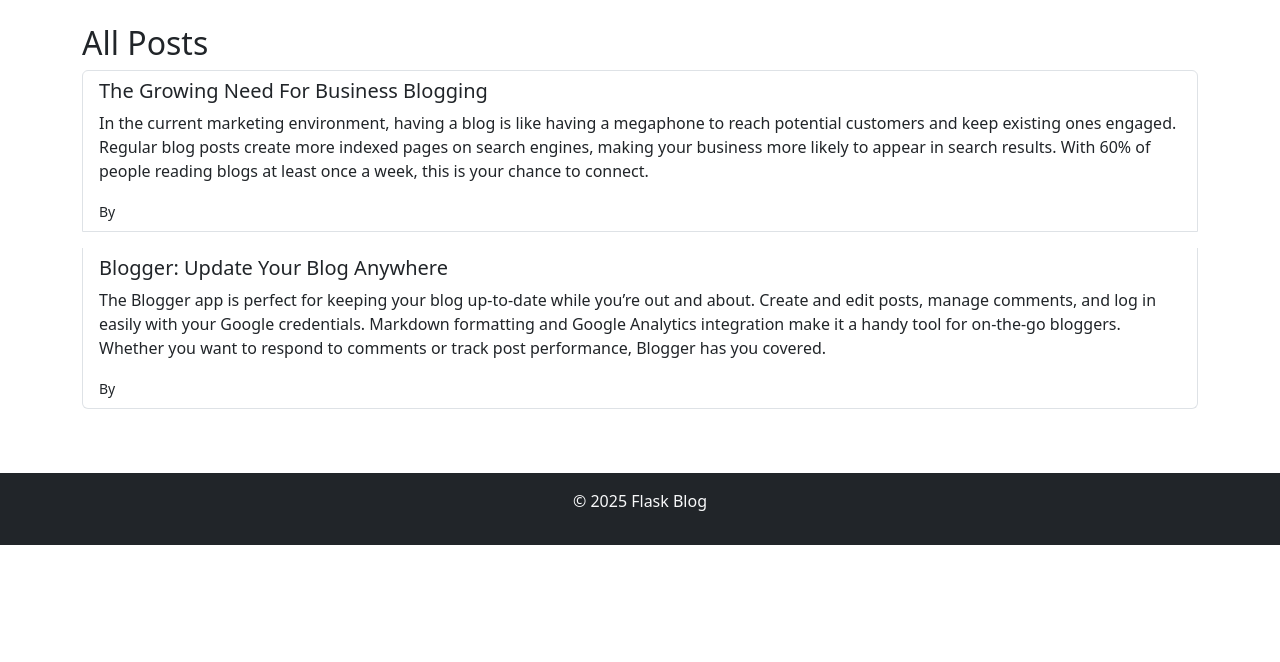
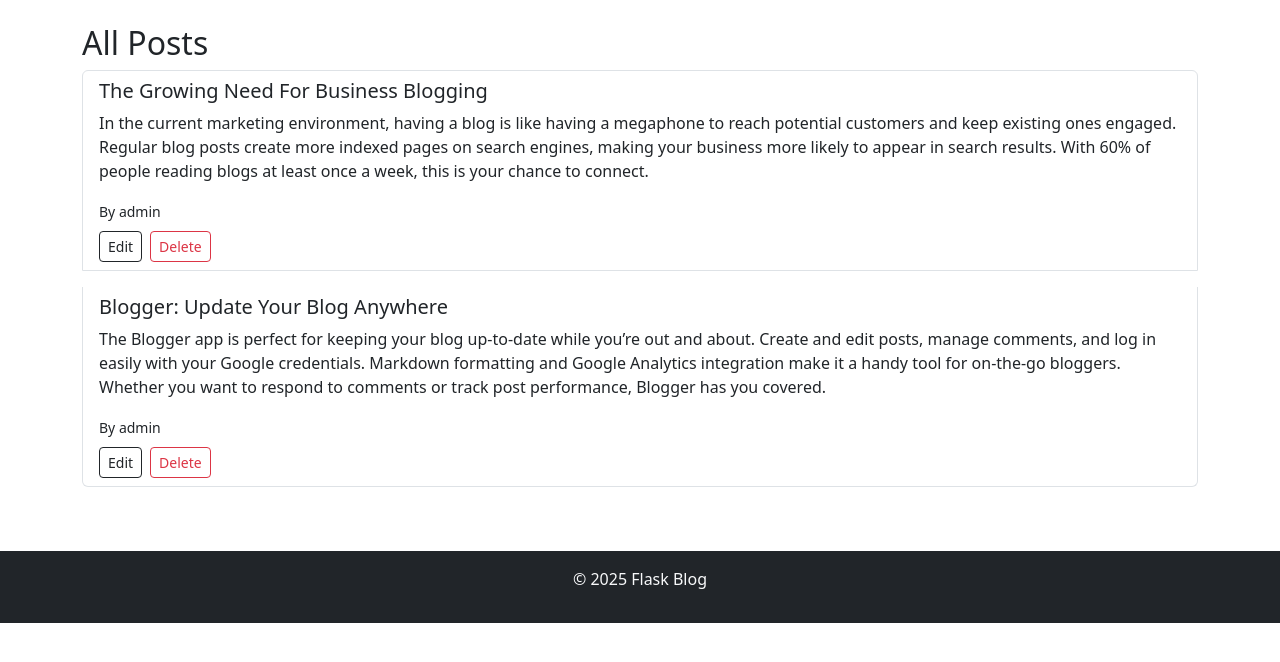
Before and after one commit to Ahad077/Blog-App, a Flask app: template templates/home.html in a window 1280 px wide. Shown: the part 56-718 px from the top of the page. Run offline with Flask 3, Linux system fonts and the light colour scheme; the template is opened without the code that fills it: values that come from a table or form of the project are taken from there, others are empty; a user stored in the database is signed in; data comes from the database, SQL or seed files in the repository.

Commit message:
Update home.html

```diff
--- a/templates/home.html
+++ b/templates/home.html
@@ -4,19 +4,18 @@
 
 {% block content %}
 <h2>All Posts</h2>
+
 {% if posts %}
   <div class="list-group">
     {% for post in posts %}
       <div class="list-group-item mb-3">
         <h5>{{ post.title }}</h5>
         <p>{{ post.content }}</p>
-          <small>By {{ post.owner.username }}</small>
-          {% if "user" in session and post.owner.username == session["user"] %}
+        <small>By {{ post.user.username }}</small>
+
+        {% if "user" in session and post.user.username == session["user"] %}
           <div class="mt-2 d-flex gap-2">
-              <!-- Edit Button -->
-              <a href="{{ url_for('edit_blog', post_id=post.id) }}" class="btn btn-outline-dark btn-sm">Edit</a>
-
-              <!-- Delete Button -->
+            <a href="{{ url_for('edit_post', post_id=post.id) }}" class="btn btn-outline-dark btn-sm">Edit</a>
             <form action="{{ url_for('delete_post', post_id=post.id) }}" method="post" style="display:inline;">
               <button type="submit" class="btn btn-outline-danger btn-sm">Delete</button>
             </form>
```
Lines whose indentation alone changed are shown as unchanged.
